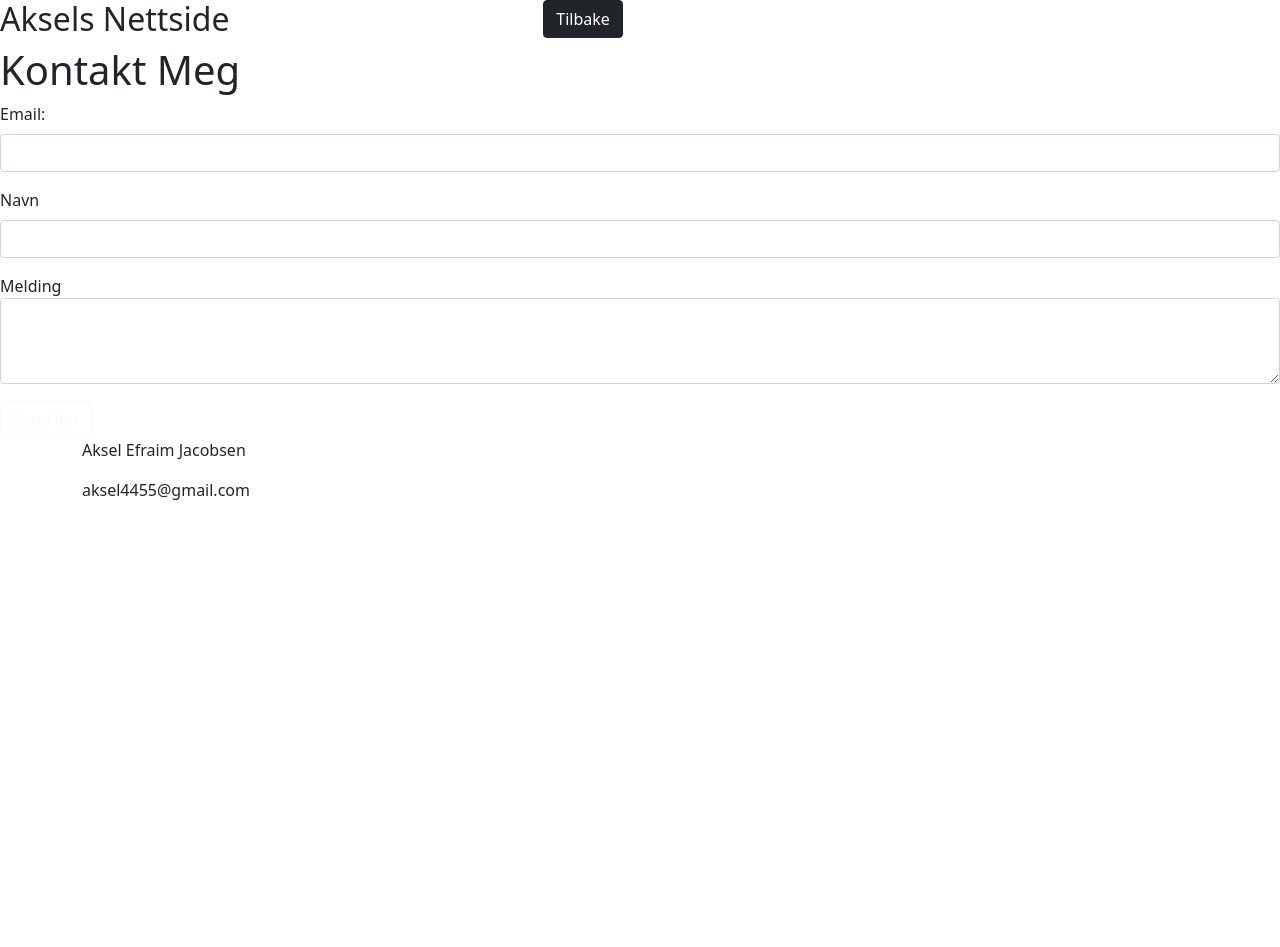
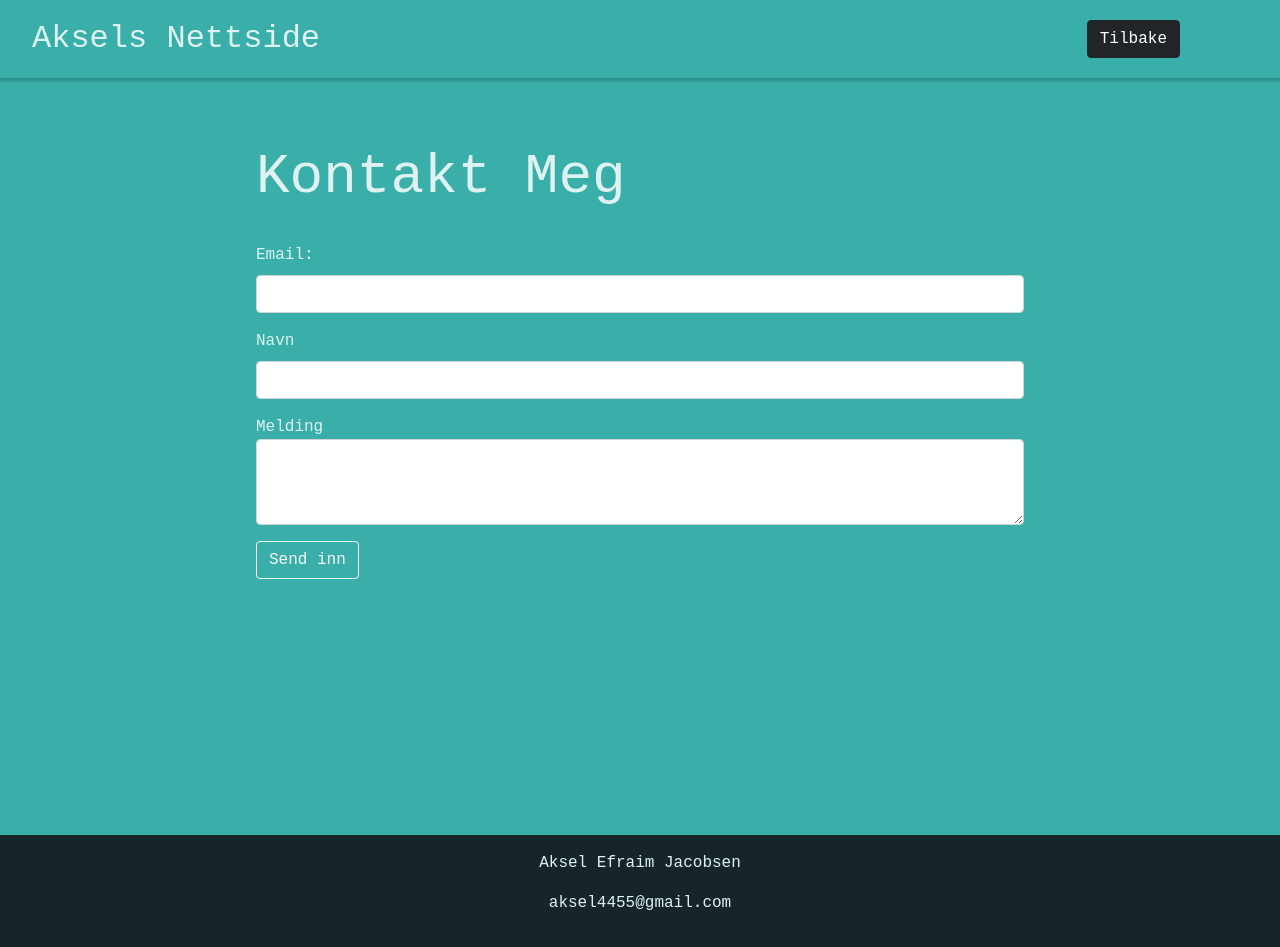
Before and after one commit to Akselja/Aksels-CV-side, a website: page html/kontakt.html in a window 1280 px wide. Before the commit the page ends 800 px from the top, so only its background shows below. Drawn offline with nearby package versions, Linux system fonts and the light colour scheme; the site is published under a folder, as on GitHub Pages, so addresses that start at the root find nothing; a web font is replaced by a local one.

Commit message:
Update kontakt.html

```diff
--- a/html/kontakt.html
+++ b/html/kontakt.html
@@ -14,7 +14,7 @@
         <link href="https://fonts.googleapis.com/css2?family=Azeret+Mono&family=Red+Hat+Mono:ital@1&display=swap" rel="stylesheet">
 
        <!--stylesheet-->
-       <link rel="stylesheet" href="/css/styles.css">
+       <link rel="stylesheet" href="../css/styles.css">
 
       <title>Aksel - Kontakt meg</title>
 </head>
```
